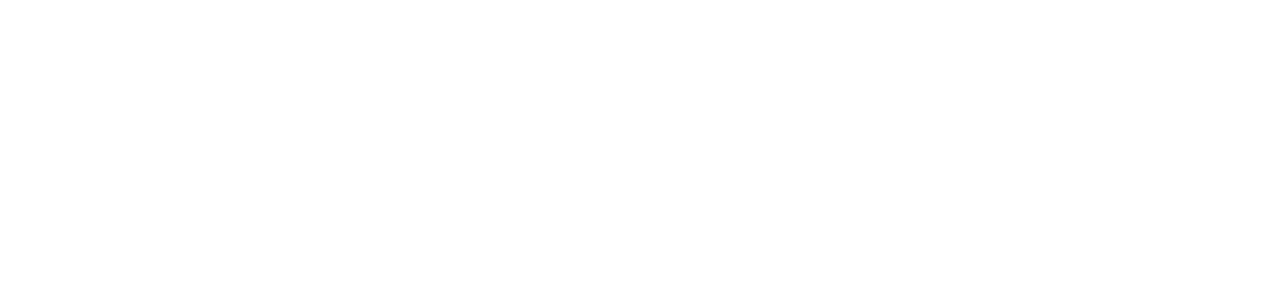
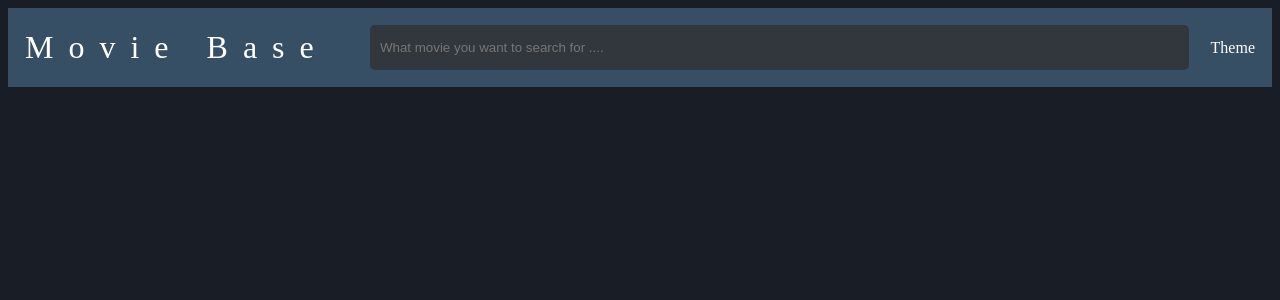
Before and after one commit to digiabhi/react_movie_searching_app, a React (Vite) app: page / in a window 1280 px wide. Shown: the top 300 px of the page. Built offline with nearby package versions, Linux system fonts and the light colour scheme.

Commit message:
Added navbar and added styling in it

```diff
--- a/src/App.css
+++ b/src/App.css
@@ -0,0 +1,10 @@
+:root {
+    --prime-blue: #00a0d6;
+    --dull-blue: #364f65;
+    --dark-blue: #191e26;
+    --light-prime-gray: #32373e;
+}
+
+body {
+    background-color: var(--dark-blue);
+}
--- a/src/App.jsx
+++ b/src/App.jsx
@@ -1,9 +1,11 @@
 import "./App.css";
-import MainRoutes from "./routes/Mainroutes";
+import Navbar from "./components/Navbar/Navbar";
+import MainRoutes from "./routes/MainRoutes";
 
 function App() {
   return (
     <>
+      <Navbar />
       <MainRoutes />
     </>
   );
--- /dev/null
+++ b/src/components/Navbar/Navbar.css
@@ -0,0 +1,28 @@
+.navbar-wrapper{
+    display: flex;
+    justify-content: space-between;
+    border: 1px solid var(--dull-blue);
+    padding: 1rem;
+    align-items: center;
+    background-color: var(--dull-blue);
+    color:white
+}
+
+.navbar-wrapper div:nth-child(1) {
+    font-size: xx-large;
+    letter-spacing: 15px;
+}
+
+.navbar-wrapper div:nth-child(2) {
+    flex-basis: 65%;
+}
+
+.navbar-wrapper div:nth-child(2) input {
+    width: 100%;
+    height: 25px;
+    padding: 10px;
+    background-color: var(--light-prime-gray);
+    border: none;
+    border-radius: 5px;
+    color: white;
+}
--- /dev/null
+++ b/src/components/Navbar/Navbar.jsx
@@ -0,0 +1,17 @@
+import "./Navbar.css";
+function Navbar() {
+  return (
+    <div className="navbar-wrapper">
+      <div>Movie Base</div>
+      <div className="search-bar">
+        <input
+          type="text"
+          placeholder="What movie you want to search for ...."
+        />
+      </div>
+      <div>Theme</div>
+    </div>
+  );
+}
+
+export default Navbar;
```
